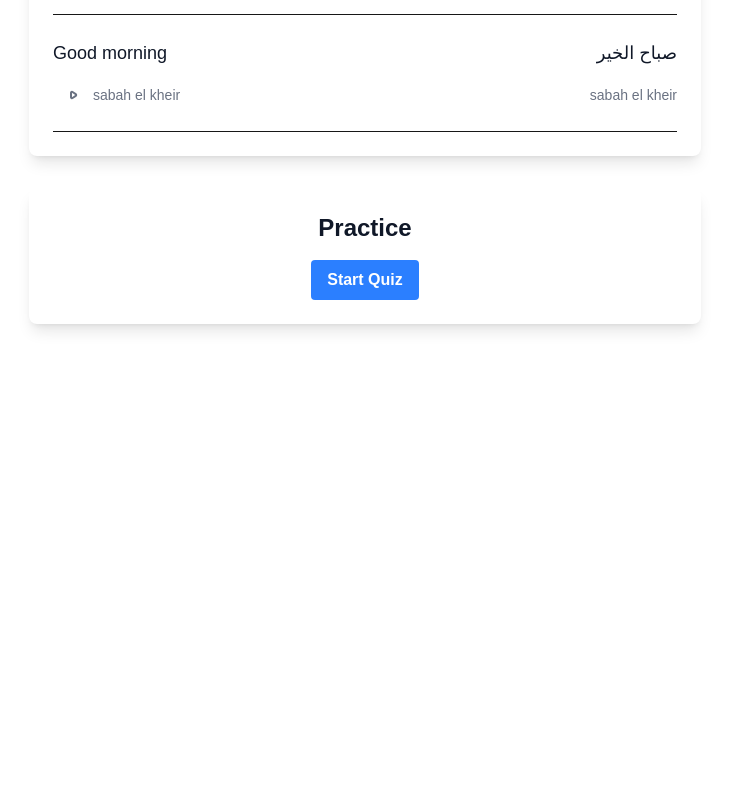
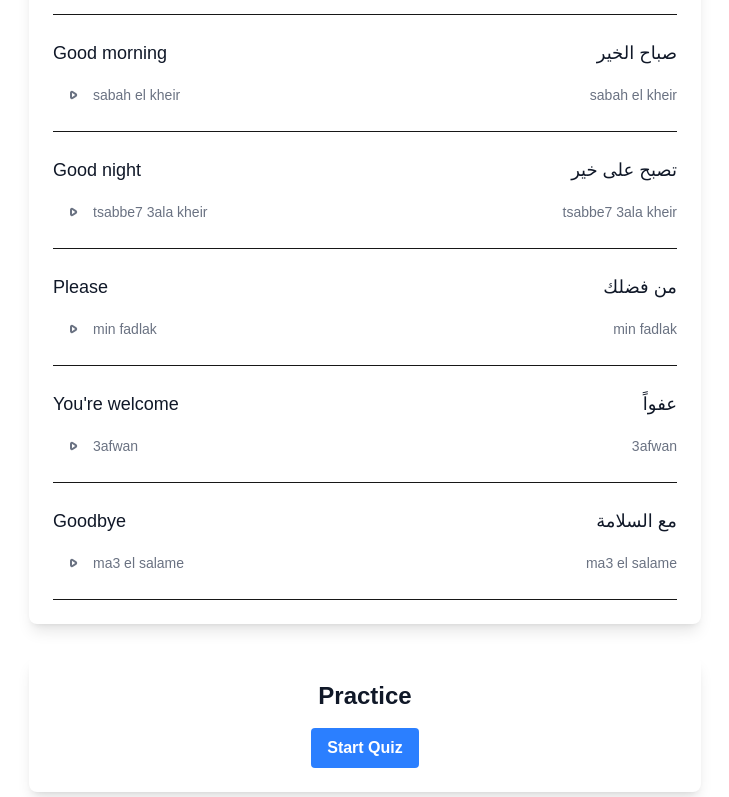
Before and after one commit to mangodrummer/arabic-app, a Next.js app: page / in a window 1280 px wide. Shown: the part 488-1285 px from the top of the page, without its empty margins (275-1004 px from the left). Before the commit the page ends 844 px from the top, so only its background shows below. Built offline with nearby package versions, Linux system fonts and the light colour scheme.

Commit message:
Add more common Lebanese Arabic phrases and quiz questions

```diff
--- a/src/app/page.tsx
+++ b/src/app/page.tsx
@@ -35,6 +35,30 @@ const phrases: Phrase[] = [
     arabic: "صباح الخير",
     franco: "sabah el kheir",
     audioUrl: "/audio/sabah-el-kheir.m4a"
+  },
+  {
+    english: "Good night",
+    arabic: "تصبح على خير",
+    franco: "tsabbe7 3ala kheir",
+    audioUrl: "/audio/tsabbe7-3ala-kheir.m4a"
+  },
+  {
+    english: "Please",
+    arabic: "من فضلك",
+    franco: "min fadlak",
+    audioUrl: "/audio/min-fadlak.m4a"
+  },
+  {
+    english: "You're welcome",
+    arabic: "عفواً",
+    franco: "3afwan",
+    audioUrl: "/audio/3afwan.m4a"
+  },
+  {
+    english: "Goodbye",
+    arabic: "مع السلامة",
+    franco: "ma3 el salame",
+    audioUrl: "/audio/ma3-el-salame.m4a"
   }
 ];
 
--- a/src/components/Quiz.tsx
+++ b/src/components/Quiz.tsx
@@ -38,6 +38,34 @@ const questions: Question[] = [
     franco: "sabah el kheir",
     options: ["mar7aba", "kifak", "shukran", "sabah el kheir"],
     correctAnswer: "sabah el kheir"
+  },
+  {
+    english: "Good night",
+    arabic: "تصبح على خير",
+    franco: "tsabbe7 3ala kheir",
+    options: ["tsabbe7 3ala kheir", "min fadlak", "3afwan", "ma3 el salame"],
+    correctAnswer: "tsabbe7 3ala kheir"
+  },
+  {
+    english: "Please",
+    arabic: "من فضلك",
+    franco: "min fadlak",
+    options: ["tsabbe7 3ala kheir", "min fadlak", "3afwan", "ma3 el salame"],
+    correctAnswer: "min fadlak"
+  },
+  {
+    english: "You're welcome",
+    arabic: "عفواً",
+    franco: "3afwan",
+    options: ["tsabbe7 3ala kheir", "min fadlak", "3afwan", "ma3 el salame"],
+    correctAnswer: "3afwan"
+  },
+  {
+    english: "Goodbye",
+    arabic: "مع السلامة",
+    franco: "ma3 el salame",
+    options: ["tsabbe7 3ala kheir", "min fadlak", "3afwan", "ma3 el salame"],
+    correctAnswer: "ma3 el salame"
   }
 ];
 
@@ -92,9 +120,7 @@ export default function Quiz() {
         <h3 className="text-xl font-semibold mb-2">
           Question {currentQuestion + 1} of {questions.length}
         </h3>
-        <p className="text-2xl font-bold mb-4">{questions[currentQuestion].english}</p>
-        <p className="text-2xl font-bold mb-2">{questions[currentQuestion].arabic}</p>
-        <p className="text-gray-500">{questions[currentQuestion].franco}</p>
+        <p className="text-2xl font-bold mb-4">What is "{questions[currentQuestion].english}" in Lebanese Arabic?</p>
       </div>
 
       <div className="grid grid-cols-1 gap-4">
```
